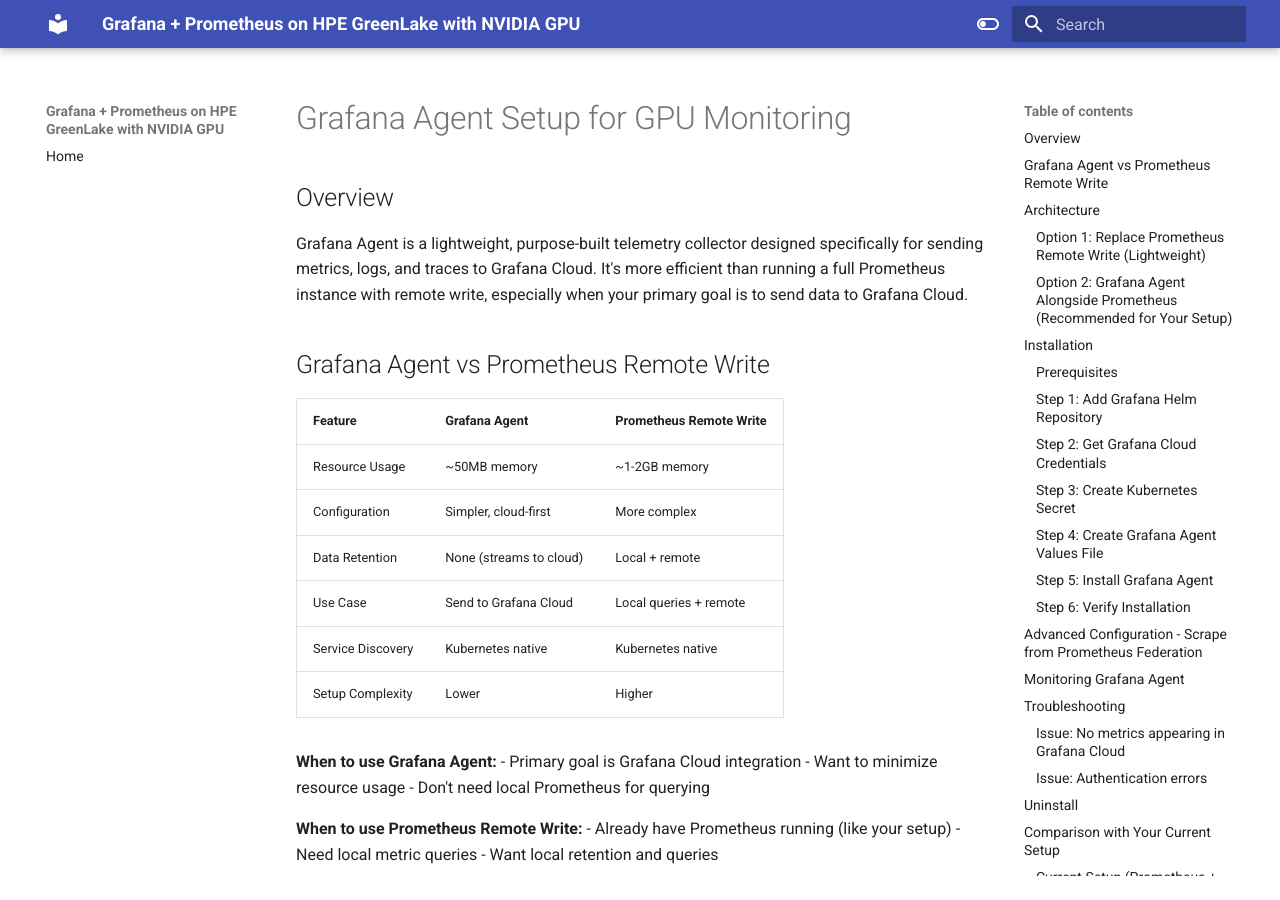
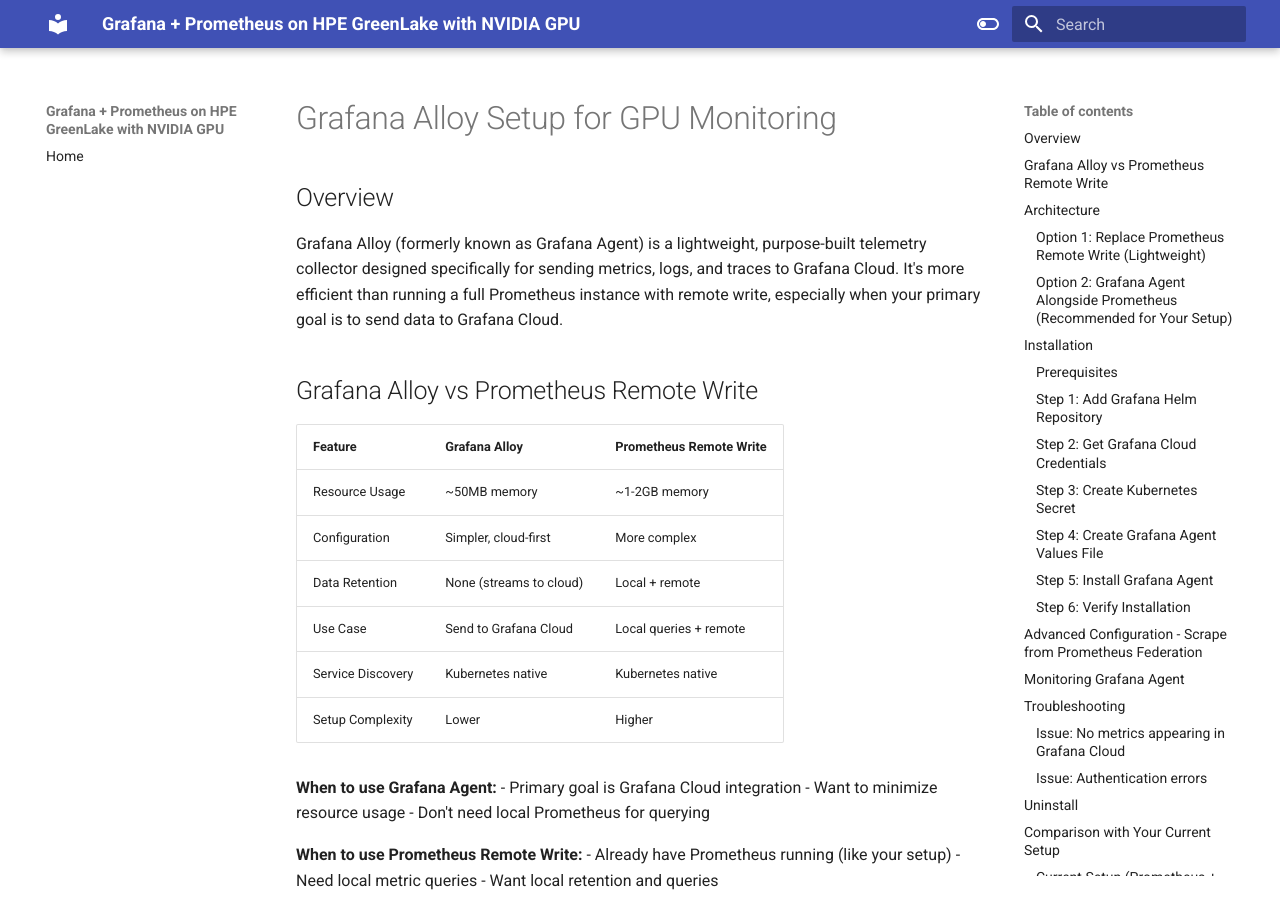
Before and after one commit to hjma29/grafana-prometheus-hpe-greenlake-com-nvidia, an MkDocs documentation site: the page built from docs/grafana-alloy-setup.md, in a window 1280 px wide and 900 px high. Built offline with MkDocs 1.6.1 and Material for MkDocs 9.7.7, drawn with Linux system fonts in a browser that asks for light colours.

Commit message:
[skip ci] 251016-09:15 on mini4

```diff
--- a/docs/grafana-alloy-setup.md
+++ b/docs/grafana-alloy-setup.md
@@ -1,12 +1,12 @@
-# Grafana Agent Setup for GPU Monitoring
+# Grafana Alloy Setup for GPU Monitoring
 
 ## Overview
 
-Grafana Agent is a lightweight, purpose-built telemetry collector designed specifically for sending metrics, logs, and traces to Grafana Cloud. It's more efficient than running a full Prometheus instance with remote write, especially when your primary goal is to send data to Grafana Cloud.
+Grafana Alloy (formerly known as Grafana Agent) is a lightweight, purpose-built telemetry collector designed specifically for sending metrics, logs, and traces to Grafana Cloud. It's more efficient than running a full Prometheus instance with remote write, especially when your primary goal is to send data to Grafana Cloud.
 
-## Grafana Agent vs Prometheus Remote Write
+## Grafana Alloy vs Prometheus Remote Write
 
-| Feature | Grafana Agent | Prometheus Remote Write |
+| Feature | Grafana Alloy | Prometheus Remote Write |
 |---------|---------------|-------------------------|
 | Resource Usage | ~50MB memory | ~1-2GB memory |
 | Configuration | Simpler, cloud-first | More complex |
```
Also changed, not shown: 1 other file.
